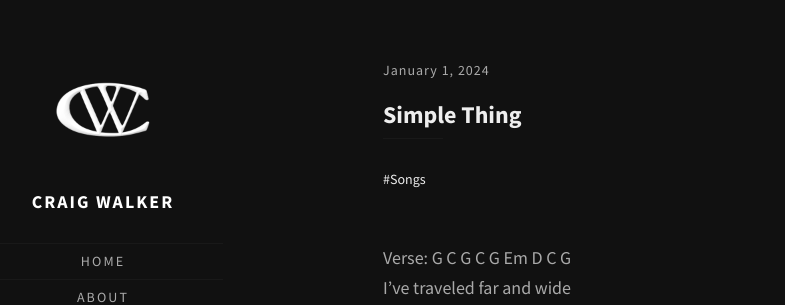
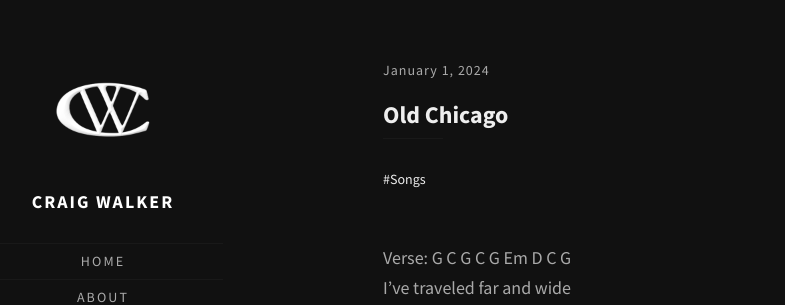
Before and after one commit to walkercraig/walkercraig, a Jekyll site: the page built from _posts/2024/2024-01-01-old-chicago.md, in a window 1280 px wide and 900 px high. Shown: the top 305 px of the window, without its empty margins (47-832 px from the left). Built offline with Jekyll 4.4.1, drawn with Linux system fonts in a browser that asks for light colours; some web fonts are replaced.

Commit message:
Update 2024-01-01-old-chicago.md

```diff
--- a/_posts/2024/2024-01-01-old-chicago.md
+++ b/_posts/2024/2024-01-01-old-chicago.md
@@ -1,7 +1,7 @@
 ---
 layout: post
 tag: [ Songs ]
-title: Simple Thing
+title: Old Chicago
 ---
 <br/>
 Verse:  G   C   G   C   G   Em   D   C   G
```
